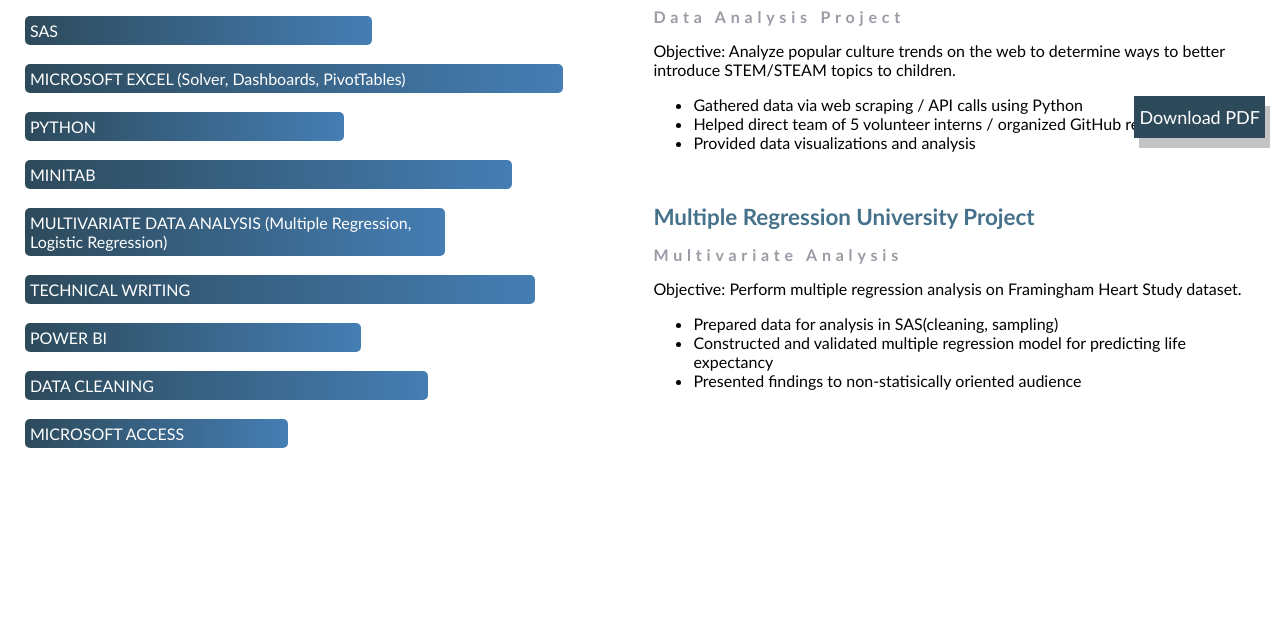
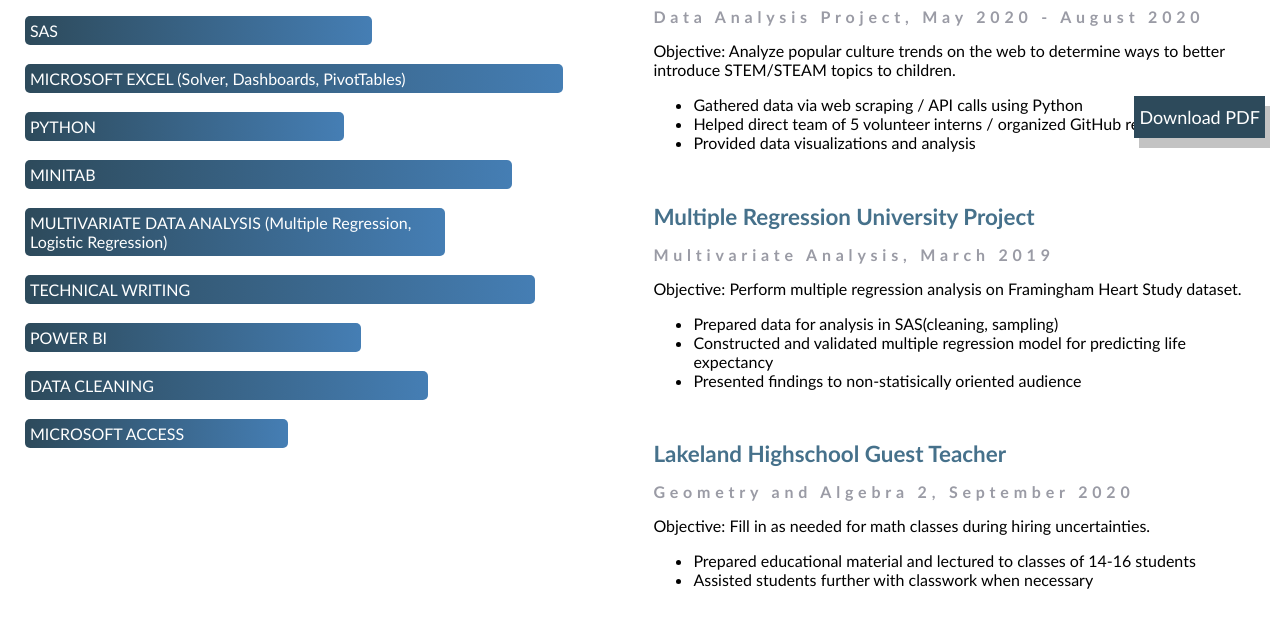
Before and after one commit to claytonmgravatt/claytonmgravatt.github.io, a plain HTML site: page index.html in a window 1280 px wide. Shown: the part 647-1272 px from the top of the page. Before the commit the page ends 1110 px from the top, so only its background shows below. Drawn offline with Linux system fonts and the light colour scheme.

Commit message:
Update index.html

```diff
--- a/index.html
+++ b/index.html
@@ -128,7 +128,7 @@
                 <h1>Experience</h1>
                 <hr>
                 <h2 class="sub-header-darkblue">Opporunity Hack 2020 Volunteer Internship</h2>
-                <h2 class="sub-header-gray">Data Analysis Project</h2>
+                <h2 class="sub-header-gray">Data Analysis Project, May 2020 - August 2020</h2>
                 <p>
                     Objective: Analyze popular culture trends on the web to determine ways to better introduce STEM/STEAM topics to children.
                     <ul>
@@ -139,7 +139,7 @@
                 </p>
                 <br>
                 <h2 class="sub-header-darkblue">Multiple Regression University Project</h2>
-                <h2 class="sub-header-gray">Multivariate Analysis</h2>
+                <h2 class="sub-header-gray">Multivariate Analysis, March 2019</h2>
                 <p>
                     Objective: Perform multiple regression analysis on Framingham Heart Study dataset.
                     <ul>
@@ -149,7 +149,16 @@
                     </ul>
                 </p>
                 <br>
-
+                <h2 class="sub-header-darkblue">Lakeland Highschool Guest Teacher</h2>
+                <h2 class="sub-header-gray">Geometry and Algebra 2, September 2020</h2>
+                <p>
+                    Objective: Fill in as needed for math classes during hiring uncertainties.
+                    <ul>
+                        <li>Prepared educational material and lectured to classes of 14-16 students</li>
+                        <li>Assisted students further with classwork when necessary</li>
+                    </ul>
+                </p>
+                <br>
             </div>
 
             <!-- DOWNLOAD PDF BUTTON -->
```
